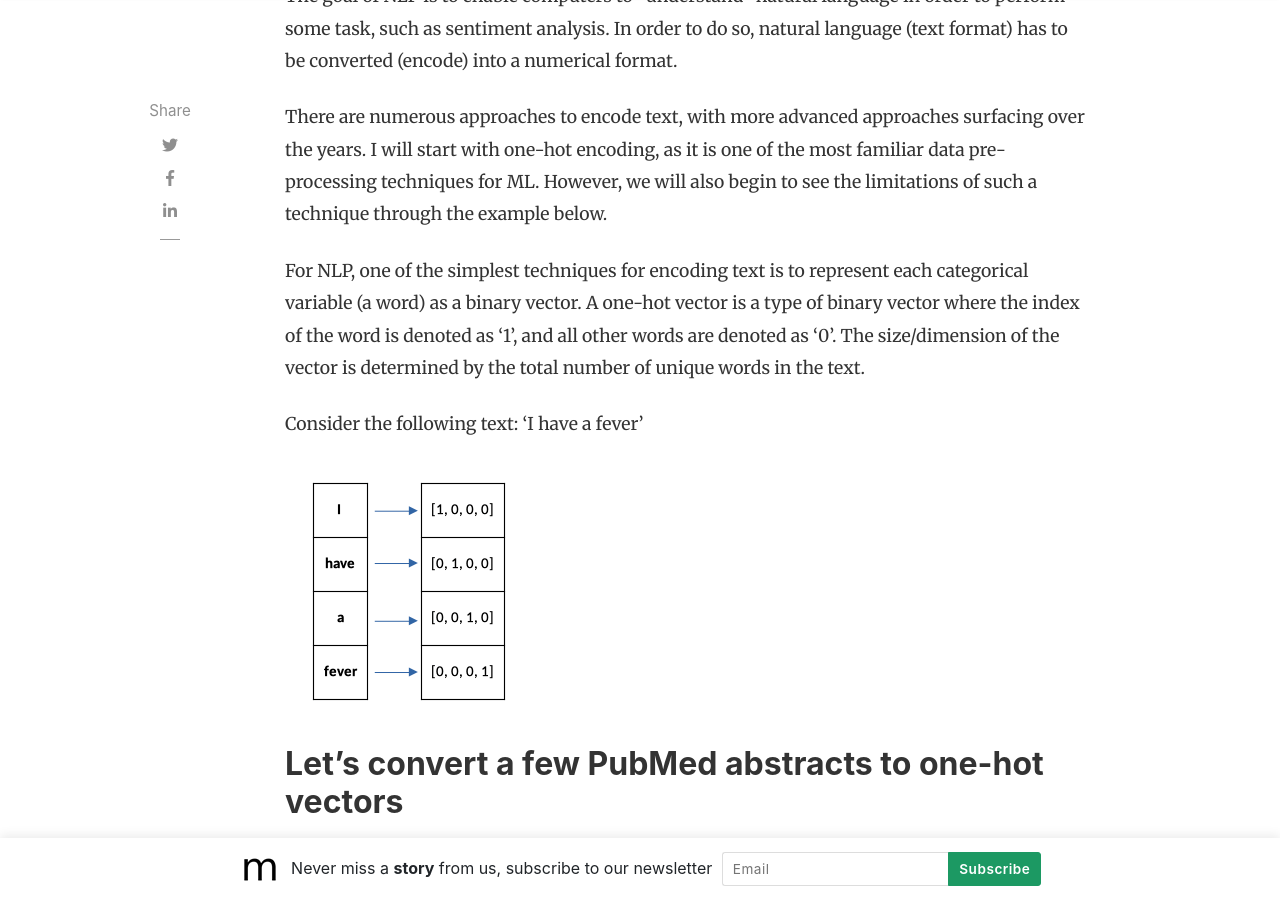
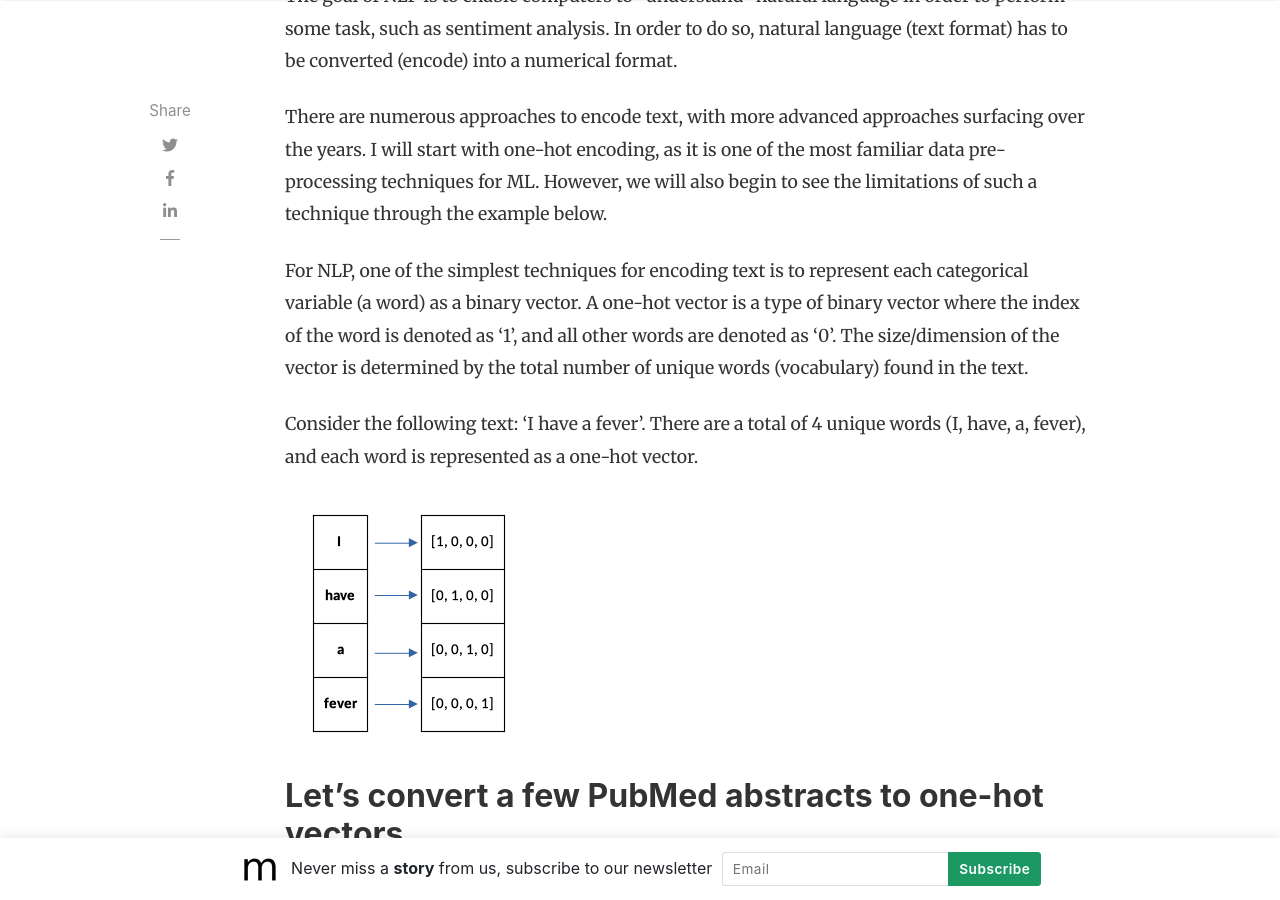
Before and after one commit to slsu0424/slsu0424.github.io, a Jekyll site: the page built from _posts/2023-07-27-test.md, in a window 1280 px wide and 900 px high, scrolled down 1377 px. Built offline with Jekyll 4.4.1, drawn with Linux system fonts in a browser that asks for light colours; nearby versions of some CDN libraries; comment, search, counter and statistics services are not loaded.

Commit message:
Update 2023-07-27-test.md

```diff
--- a/_posts/2023-07-27-test.md
+++ b/_posts/2023-07-27-test.md
@@ -20,9 +20,9 @@ The goal of NLP is to enable computers to "understand" natural language in order
 
 There are numerous approaches to encode text, with more advanced approaches surfacing over the years.  I will start with one-hot encoding, as it is one of the most familiar data pre-processing techniques for ML.  However, we will also begin to see the limitations of such a technique through the example below.
 
-For NLP, one of the simplest techniques for encoding text is to represent each categorical variable (a word) as a binary vector.  A one-hot vector is a type of binary vector where the index of the word is denoted as '1', and all other words are denoted as '0'.  The size/dimension of the vector is determined by the total number of unique words in the text.
+For NLP, one of the simplest techniques for encoding text is to represent each categorical variable (a word) as a binary vector.  A one-hot vector is a type of binary vector where the index of the word is denoted as '1', and all other words are denoted as '0'.  The size/dimension of the vector is determined by the total number of unique words (vocabulary) found in the text.
 
-Consider the following text: 'I have a fever'
+Consider the following text: 'I have a fever'.  There are a total of 4 unique words (I, have, a, fever), and each word is represented as a one-hot vector.
 
 ![PubMed](/assets/images/2023-08-02_fever.png)
 
```
